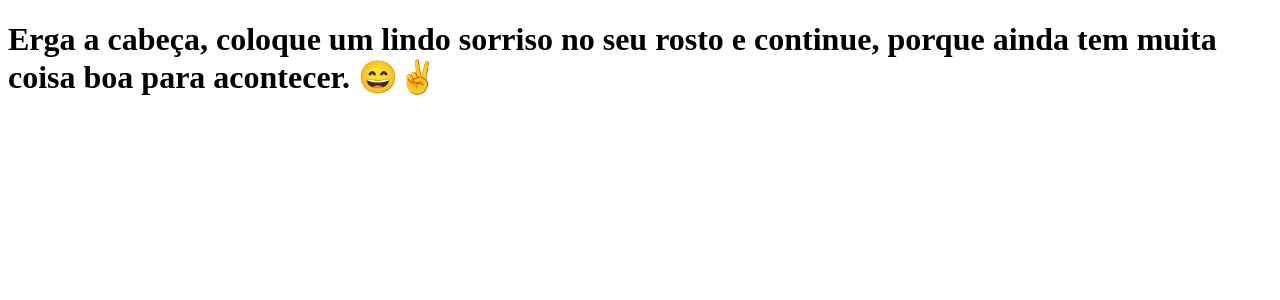
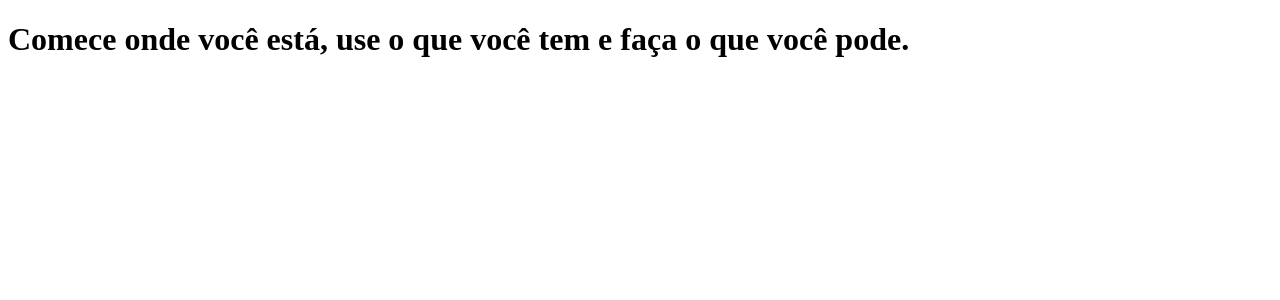
Before and after one commit to davidgabriel23/clone-tab-news, a Next.js app: page / in a window 1280 px wide. Shown: the top 300 px of the page. Built offline with nearby package versions, Linux system fonts and the light colour scheme.

Commit message:
add frase

```diff
--- a/pages/index.js
+++ b/pages/index.js
@@ -1,9 +1,6 @@
 function Home() {
   return (
-    <h1>
-      Erga a cabeça, coloque um lindo sorriso no seu rosto e continue, porque
-      ainda tem muita coisa boa para acontecer. 😄✌
-    </h1>
+    <h1>Comece onde você está, use o que você tem e faça o que você pode.</h1>
   );
 }
 
```
